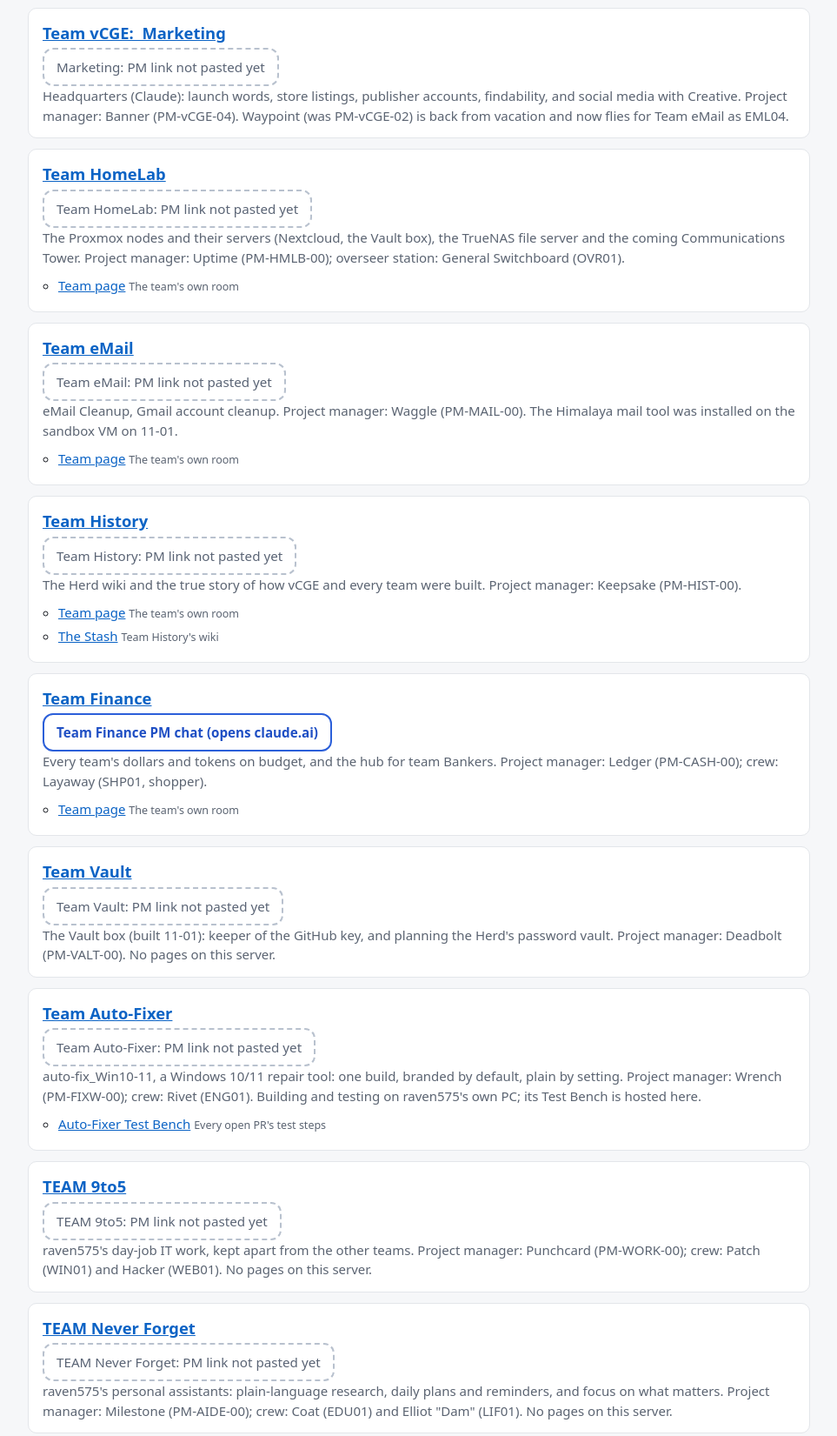
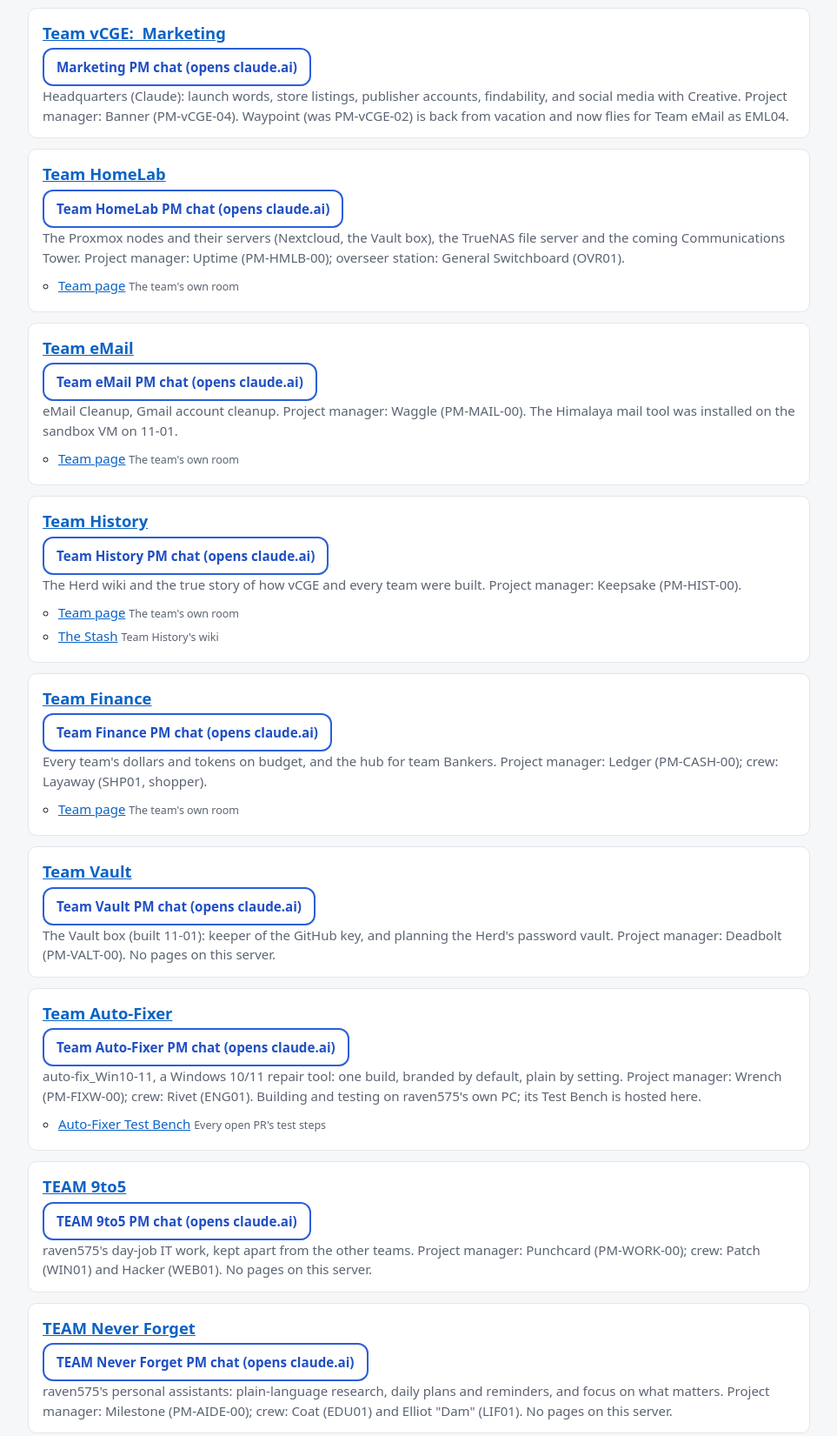
Before and after one commit to real-raven575/vcge-lab, a plain HTML site: page flight-deck/www/index.html in a window 1280 px wide. Shown: the part 932-2583 px from the top of the page at 87% size, without its empty margins (158-1121 px from the left). Drawn offline with Linux system fonts and the light colour scheme.

Commit message:
Plain edition: PM chat links for the last 8 teams
Same 8 links as main (raven575's PM Links sheet, 12:57 UTC 11-20), in
pm-links.js and the script-free front page.

Co-Authored-By: Claude Opus 5.5 <noreply@anthropic.com>
Claude-Session: https://claude.ai/code/session_01SNwx9wgLKWW2DVpErurXs7

```diff
--- a/flight-deck/www/index.html
+++ b/flight-deck/www/index.html
@@ -47,24 +47,24 @@
     </li>
     <li class="team">
       <h2><a href="teams/marketing/">Team vCGE:&nbsp; Marketing</a></h2>
-      <p class="pm-row"><span class="pm-link none" data-pm="marketing">Marketing: PM link not pasted yet</span></p>
+      <p class="pm-row"><a class="pm-link" data-pm="marketing" href="https://claude.ai/code/project/chan_0136DRWnMW4hFjD7SMbR7FbS" target="_blank" rel="noopener noreferrer">Marketing PM chat (opens claude.ai)</a></p>
       <p>Headquarters (Claude): launch words, store listings, publisher accounts, findability, and social media with Creative. Project manager: Banner (PM-vCGE-04). Waypoint (was PM-vCGE-02) is back from vacation and now flies for Team eMail as EML04.</p>
     </li>
     <li class="team">
       <h2><a href="teams/homelab/">Team HomeLab</a></h2>
-      <p class="pm-row"><span class="pm-link none" data-pm="homelab">Team HomeLab: PM link not pasted yet</span></p>
+      <p class="pm-row"><a class="pm-link" data-pm="homelab" href="https://claude.ai/code/project/chan_01BA5wT8yB2REQjaoRCGfDHW" target="_blank" rel="noopener noreferrer">Team HomeLab PM chat (opens claude.ai)</a></p>
       <p>The Proxmox nodes and their servers (Nextcloud, the Vault box), the TrueNAS file server and the coming Communications Tower. Project manager: Uptime (PM-HMLB-00); overseer station: General Switchboard (OVR01).</p>
       <ul class="tools"><li><a href="homelab/">Team page</a> <small>The team's own room</small></li></ul>
     </li>
     <li class="team">
       <h2><a href="teams/email/">Team eMail</a></h2>
-      <p class="pm-row"><span class="pm-link none" data-pm="email">Team eMail: PM link not pasted yet</span></p>
+      <p class="pm-row"><a class="pm-link" data-pm="email" href="https://claude.ai/code/project/chan_011cTjbKG3VoVW2DZpYyYqGx" target="_blank" rel="noopener noreferrer">Team eMail PM chat (opens claude.ai)</a></p>
       <p>eMail Cleanup, Gmail account cleanup. Project manager: Waggle (PM-MAIL-00). The Himalaya mail tool was installed on the sandbox VM on 11-01.</p>
       <ul class="tools"><li><a href="email/">Team page</a> <small>The team's own room</small></li></ul>
     </li>
     <li class="team">
       <h2><a href="teams/history/">Team History</a></h2>
-      <p class="pm-row"><span class="pm-link none" data-pm="history">Team History: PM link not pasted yet</span></p>
+      <p class="pm-row"><a class="pm-link" data-pm="history" href="https://claude.ai/code/project/chan_01UntUB2eupLbg1zMJFLRy9k" target="_blank" rel="noopener noreferrer">Team History PM chat (opens claude.ai)</a></p>
       <p>The Herd wiki and the true story of how vCGE and every team were built. Project manager: Keepsake (PM-HIST-00).</p>
       <ul class="tools"><li><a href="history/">Team page</a> <small>The team's own room</small></li><li><a href="teams/history/stash/">The Stash</a> <small>Team History's wiki</small></li></ul>
     </li>
@@ -76,23 +76,23 @@
     </li>
     <li class="team">
       <h2><a href="teams/vault/">Team Vault</a></h2>
-      <p class="pm-row"><span class="pm-link none" data-pm="vault">Team Vault: PM link not pasted yet</span></p>
+      <p class="pm-row"><a class="pm-link" data-pm="vault" href="https://claude.ai/code/project/chan_01HnNn9MncnQvaTwviqM2yQu" target="_blank" rel="noopener noreferrer">Team Vault PM chat (opens claude.ai)</a></p>
       <p>The Vault box (built 11-01): keeper of the GitHub key, and planning the Herd's password vault. Project manager: Deadbolt (PM-VALT-00). No pages on this server.</p>
     </li>
     <li class="team">
       <h2><a href="teams/auto-fixer/">Team Auto-Fixer</a></h2>
-      <p class="pm-row"><span class="pm-link none" data-pm="auto-fixer">Team Auto-Fixer: PM link not pasted yet</span></p>
+      <p class="pm-row"><a class="pm-link" data-pm="auto-fixer" href="https://claude.ai/code/project/chan_01PxwWhZtmc1AxLmjp2kSTgu" target="_blank" rel="noopener noreferrer">Team Auto-Fixer PM chat (opens claude.ai)</a></p>
       <p>auto-fix_Win10-11, a Windows 10/11 repair tool: one build, branded by default, plain by setting. Project manager: Wrench (PM-FIXW-00); crew: Rivet (ENG01). Building and testing on raven575's own PC; its Test Bench is hosted here.</p>
       <ul class="tools"><li><a href="vcge/testbench/?bench=auto-fixer">Auto-Fixer Test Bench</a> <small>Every open PR's test steps</small></li></ul>
     </li>
     <li class="team">
       <h2><a href="teams/9to5/">TEAM 9to5</a></h2>
-      <p class="pm-row"><span class="pm-link none" data-pm="9to5">TEAM 9to5: PM link not pasted yet</span></p>
+      <p class="pm-row"><a class="pm-link" data-pm="9to5" href="https://claude.ai/code/project/chan_01FgrPF54Lo2Bn2XuzFFqKMq" target="_blank" rel="noopener noreferrer">TEAM 9to5 PM chat (opens claude.ai)</a></p>
       <p>raven575's day-job IT work, kept apart from the other teams. Project manager: Punchcard (PM-WORK-00); crew: Patch (WIN01) and Hacker (WEB01). No pages on this server.</p>
     </li>
     <li class="team">
       <h2><a href="teams/never-forget/">TEAM Never Forget</a></h2>
-      <p class="pm-row"><span class="pm-link none" data-pm="never-forget">TEAM Never Forget: PM link not pasted yet</span></p>
+      <p class="pm-row"><a class="pm-link" data-pm="never-forget" href="https://claude.ai/code/project/chan_01BpNfWAZdFpP5CeEsWfkVEe" target="_blank" rel="noopener noreferrer">TEAM Never Forget PM chat (opens claude.ai)</a></p>
       <p>raven575's personal assistants: plain-language research, daily plans and reminders, and focus on what matters. Project manager: Milestone (PM-AIDE-00); crew: Coat (EDU01) and Elliot "Dam" (LIF01). No pages on this server.</p>
     </li>
   </ul>
```
Also changed, not shown: flight-deck/www/pm-links.js (+8 -8 lines).
